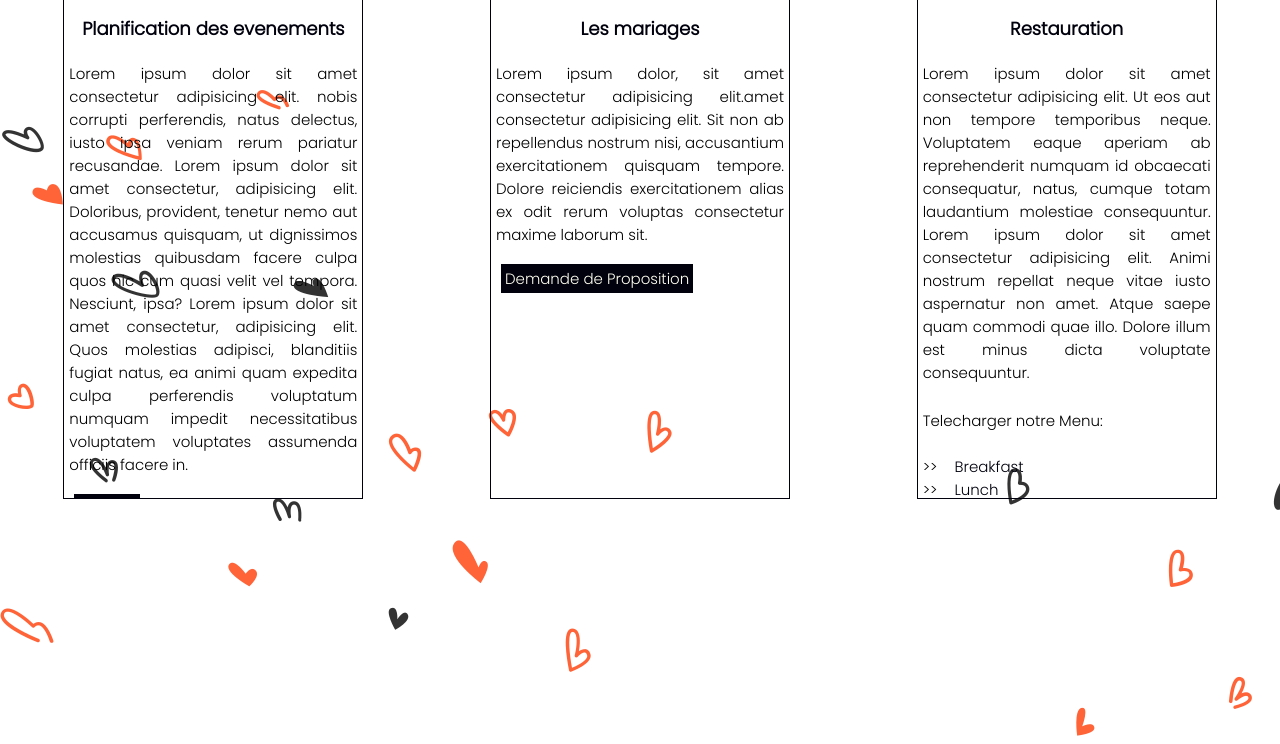
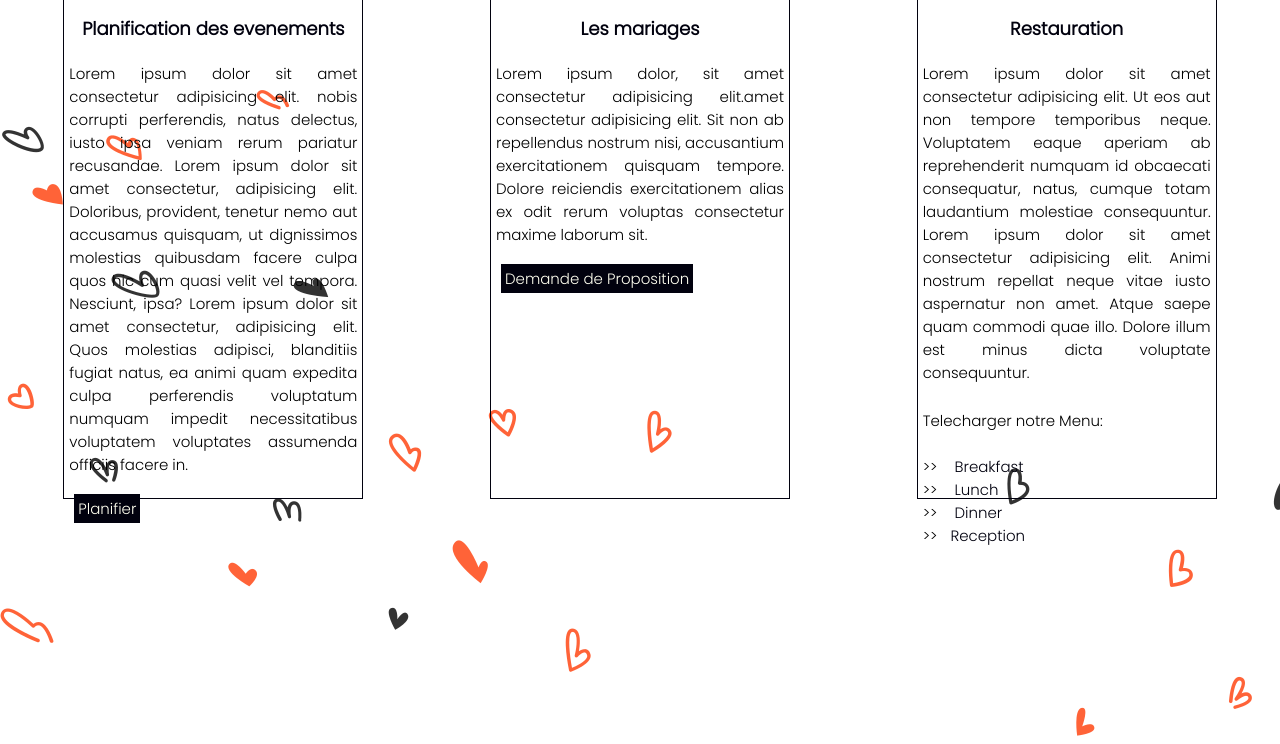
Before and after one commit to ahishakiyeyv/hosanna, a PHP site: page /reunion.php in a window 1280 px wide; the page is wider, and only the part inside the window is pictured. Shown: the part 503-1247 px from the top of that part. Run offline with PHP 8.4, Linux system fonts and the light colour scheme; some libraries are stand-ins or nearby versions.

Commit message:
fixing some bug

```diff
--- a/css/reunione.css
+++ b/css/reunion.css
@@ -47,7 +47,6 @@ body{
     border:1px solid rgb(1,1,14);
     width:300px;
     height:500px;
-    overflow:auto;
 }
 .box11 h2{
     font-size:18px;
@@ -58,6 +57,7 @@ body{
     text-align:justify;
     font-size:15px;
     padding:5px;
+    overflow: auto;
 }
 .plan{
     text-decoration: none;
@@ -76,7 +76,6 @@ body{
 .box21{
     box-sizing: border-box;
     border:1px solid rgb(1,1,14);
-    overflow: auto;
     width:300px;
     height:500px;
 }
@@ -89,6 +88,7 @@ body{
     text-align:justify;
     font-size:15px;
     padding:5px;
+    overflow: auto;
 }
 .demande{
     text-decoration: none;
@@ -109,7 +109,6 @@ body{
     border: 1px solid rgb(1,1,14);
     width:300px;
     height:500px;
-    overflow: auto;
 }
 .box3 h2{
     font-size:18px;
@@ -120,6 +119,7 @@ body{
     text-align:justify;
     font-size:15px;
     padding:5px;
+    overflow: auto;
 }
 .break{
     text-decoration: none;
--- a/reunion.php
+++ b/reunion.php
@@ -5,7 +5,7 @@
     <meta http-equiv="X-UA-Compatible" content="IE=edge">
     <meta name="viewport" content="width=device-width, initial-scale=1.0">
     <script src="https://kit.fontawesome.com/a076d05399.js"></script>
-    <link rel="stylesheet" href="css/reunione.css">
+    <link rel="stylesheet" href="css/reunion.css">
     <title>Reunion & Evenements|HvH</title>
 </head>
 <body>
```
